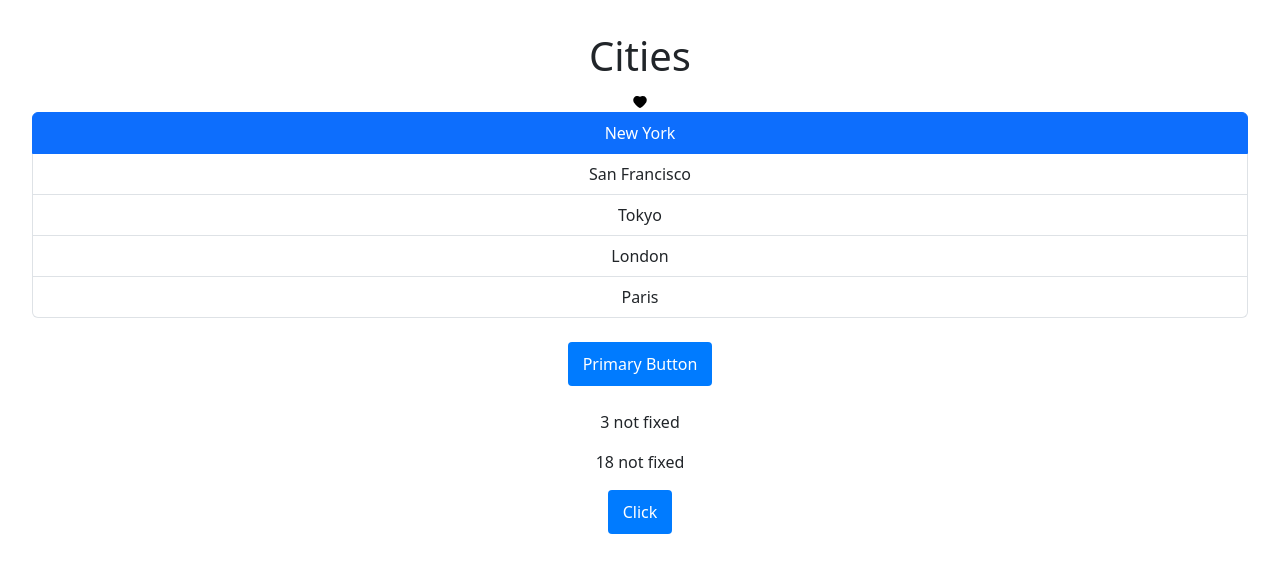
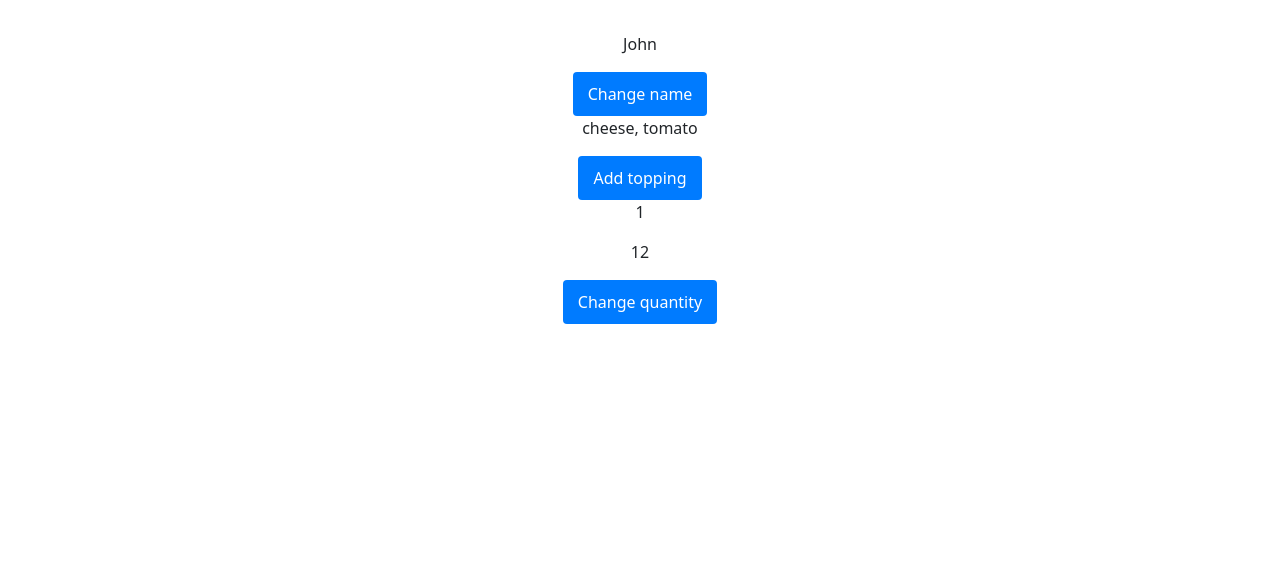
Before and after one commit to barinova/app-react-course, a React (Vite) app: page / in a window 1280 px wide. Shown: the top 572 px of the page. Built offline with nearby package versions, Linux system fonts and the light colour scheme.

Commit message:
update state

```diff
--- a/src/App.tsx
+++ b/src/App.tsx
@@ -1,64 +1,79 @@
 import './App.css';
-import ListGroup from './components/ListGroup.tsx';
+import { useState } from 'react';
 import { Button } from './components/Button/Button.tsx';
-import Alert from './components/Alert.tsx';
-import { useState } from 'react';
-import { produce } from 'immer';
 
 function App() {
-  const items = ['New York', 'San Francisco', 'Tokyo', 'London', 'Paris'];
-  const handleSelectItem = (item: number) => {
-    console.log(item);
+  const [game, setGame] = useState({
+    id: 1,
+    player: {
+      name: 'John',
+    },
+  });
+
+  const [pizza, setPizza] = useState({
+    name: 'Margherita',
+    toppings: ['cheese', 'tomato'],
+  });
+
+  const [cart, setCart] = useState({
+    discount: 0.1,
+    items: [
+      {
+        id: 1,
+        title: 'Pizza Margherita',
+        price: 10,
+        quantity: 1,
+      },
+      {
+        id: 2,
+        title: 'Pizza Pepperoni',
+        price: 12,
+        quantity: 12,
+      },
+    ],
+  });
+
+  const changeQuantity = () => {
+    setCart({
+      ...cart,
+      items: cart.items.map(item => ({
+        ...item,
+        quantity: item.quantity + 1,
+      })),
+    });
   };
 
-  const [alertVisible, setAlertVisibility] = useState(false);
-  const [bugs, setBugs] = useState([
-    {
-      name: 'bug',
-      id: 3,
-      fixed: false,
-    },
-    {
-      name: 'bug1',
-      id: 18,
-      fixed: false,
-    },
-  ]);
+  const addTopping = () => {
+    setPizza({ ...pizza, toppings: [...pizza.toppings, 'basil'] });
+  };
 
   const handleClick = () => {
-    // setBugs(bugs.map(bug => (bug.id === 3 ? { ...bug, fixed: true } : bug)));
-    setBugs(
-      produce(draft => {
-        const bug = draft.find(bug => bug.id === 3);
-        if (bug) {
-          bug.fixed = true;
-        }
-      }),
-    );
+    setGame({
+      ...game,
+      player: {
+        name: 'Jane',
+      },
+    });
   };
 
   return (
     <div>
-      {alertVisible && (
-        <Alert onClick={() => setAlertVisibility(false)}>My Alert</Alert>
-      )}
-      <ListGroup
-        items={items}
-        heading="Cities"
-        onSelectItem={handleSelectItem}
-      ></ListGroup>
-      <div className="mt-4">
-        <Button onClick={() => setAlertVisibility(true)}>Primary Button</Button>
-      </div>
+      <section>
+        <p>{game.player.name}</p>
+        <Button onClick={handleClick}>Change name</Button>
+      </section>
 
-      <div className="mt-4">
-        {bugs.map(bug => (
-          <p>
-            {bug.id} {bug.fixed ? 'fixed' : 'not fixed'}
-          </p>
+      <section>
+        <p>{pizza.toppings.join(', ')}</p>
+        <Button onClick={addTopping}>Add topping</Button>
+      </section>
+
+      <section>
+        {cart.items.map(item => (
+          <p>{item.quantity}</p>
         ))}
-        <Button onClick={() => handleClick()}>Click</Button>
-      </div>
+        <Button onClick={changeQuantity}>Change quantity</Button>
+      </section>
     </div>
   );
 }
--- a/src/components/Alert.tsx
+++ /dev/null
@@ -1,24 +0,0 @@
-interface AlertProps {
-  children?: string;
-  onClick?: () => void;
-}
-
-const Alert = ({ children, onClick }: AlertProps) => {
-  return (
-    <div
-      className="alert alert-primary alert-dismissible d-flex justify-content-between align-items-center"
-      role="alert"
-    >
-      {children}
-      <button
-        type="button"
-        className="btn-close"
-        data-dismiss="alert"
-        aria-label="Close"
-        onClick={onClick}
-      ></button>
-    </div>
-  );
-};
-
-export default Alert;
--- a/src/components/ListGroup.tsx
+++ /dev/null
@@ -1,40 +0,0 @@
-import { useState } from 'react';
-import Like from './Like/Like.tsx';
-
-interface Props {
-  items: string[];
-  heading: string;
-  onSelectItem: (item: number) => void;
-}
-
-function ListGroup({ items, heading, onSelectItem }: Props) {
-  const [selectedIndex, setSelectedIndex] = useState(0);
-
-  return (
-    <>
-      <h1>{heading}</h1>
-      <Like onClick={() => console.log('on like click')}></Like>
-      {!items.length && <p>No items found</p>}
-      <ul className="list-group">
-        {items.map((item, index) => (
-          <li
-            className={
-              selectedIndex === index
-                ? 'list-group-item active'
-                : 'list-group-item'
-            }
-            key={item}
-            onClick={() => {
-              setSelectedIndex(index);
-              onSelectItem(index);
-            }}
-          >
-            {item}
-          </li>
-        ))}
-      </ul>
-    </>
-  );
-}
-
-export default ListGroup;
```
Also changed, not shown: src/components/Cart/Cart.tsx (added, +20 -0 lines), src/components/NavBar/navBar.tsx (added, +7 -0 lines).
